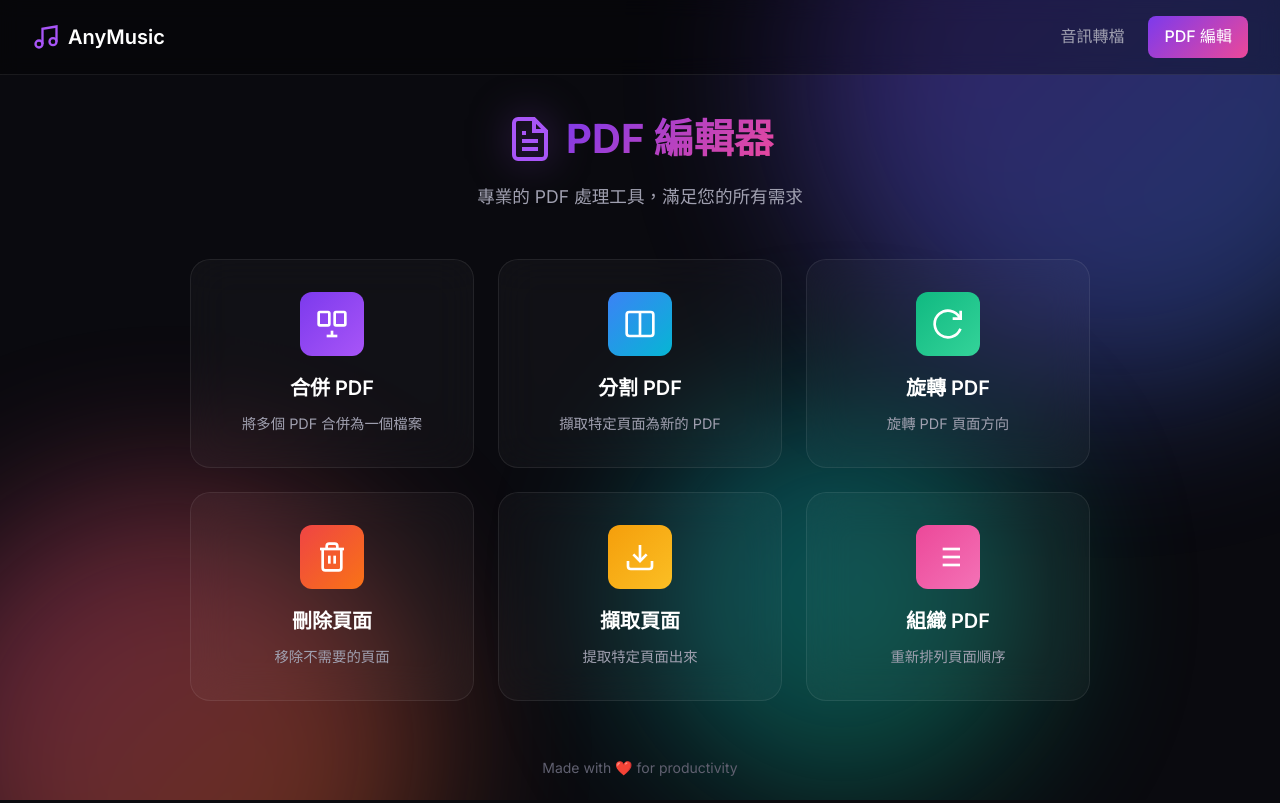
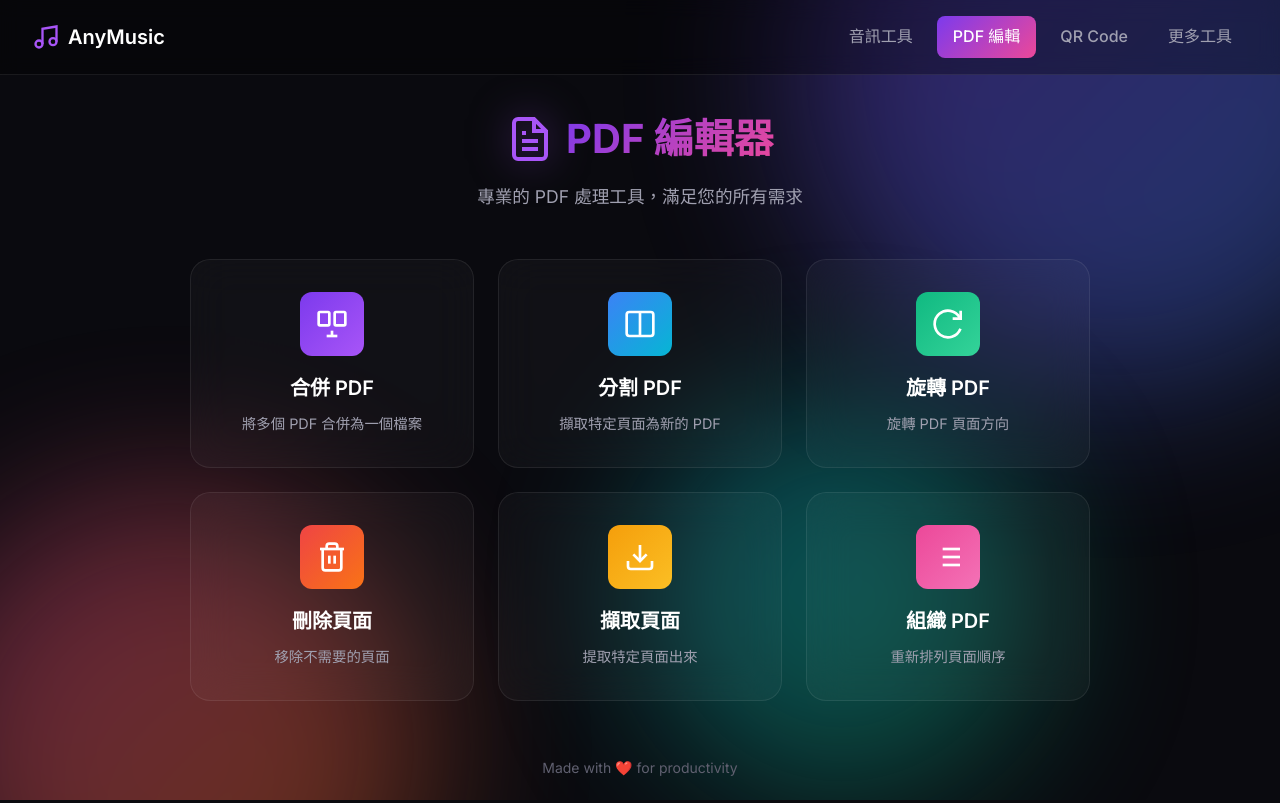
Before and after one commit to FireJosh/anymusic-tools, a Flask app: page /pdf in a window 1280 px wide. Run offline with Flask 3, Linux system fonts and the light colour scheme.

Commit message:
Fix navbar: add all navigation links to all pages

```diff
--- a/templates/index.html
+++ b/templates/index.html
@@ -6,6 +6,7 @@
     <meta name="viewport" content="width=device-width, initial-scale=1.0">
     <title>AnyMusic to MP3 下載器</title>
     <link rel="stylesheet" href="/static/style.css">
+    <link rel="stylesheet" href="/static/pdf.css">
     <link rel="preconnect" href="https://fonts.googleapis.com">
     <link rel="preconnect" href="https://fonts.gstatic.com" crossorigin>
     <link href="https://fonts.googleapis.com/css2?family=Inter:wght@400;500;600;700&display=swap" rel="stylesheet">
--- a/templates/pdf.html
+++ b/templates/pdf.html
@@ -32,8 +32,10 @@
                 AnyMusic
             </a>
             <div class="nav-links">
-                <a href="/" class="nav-link">音訊轉檔</a>
+                <a href="/" class="nav-link">音訊工具</a>
                 <a href="/pdf" class="nav-link active">PDF 編輯</a>
+                <a href="/qrcode" class="nav-link">QR Code</a>
+                <a href="/tools" class="nav-link">更多工具</a>
             </div>
         </nav>
 
```
